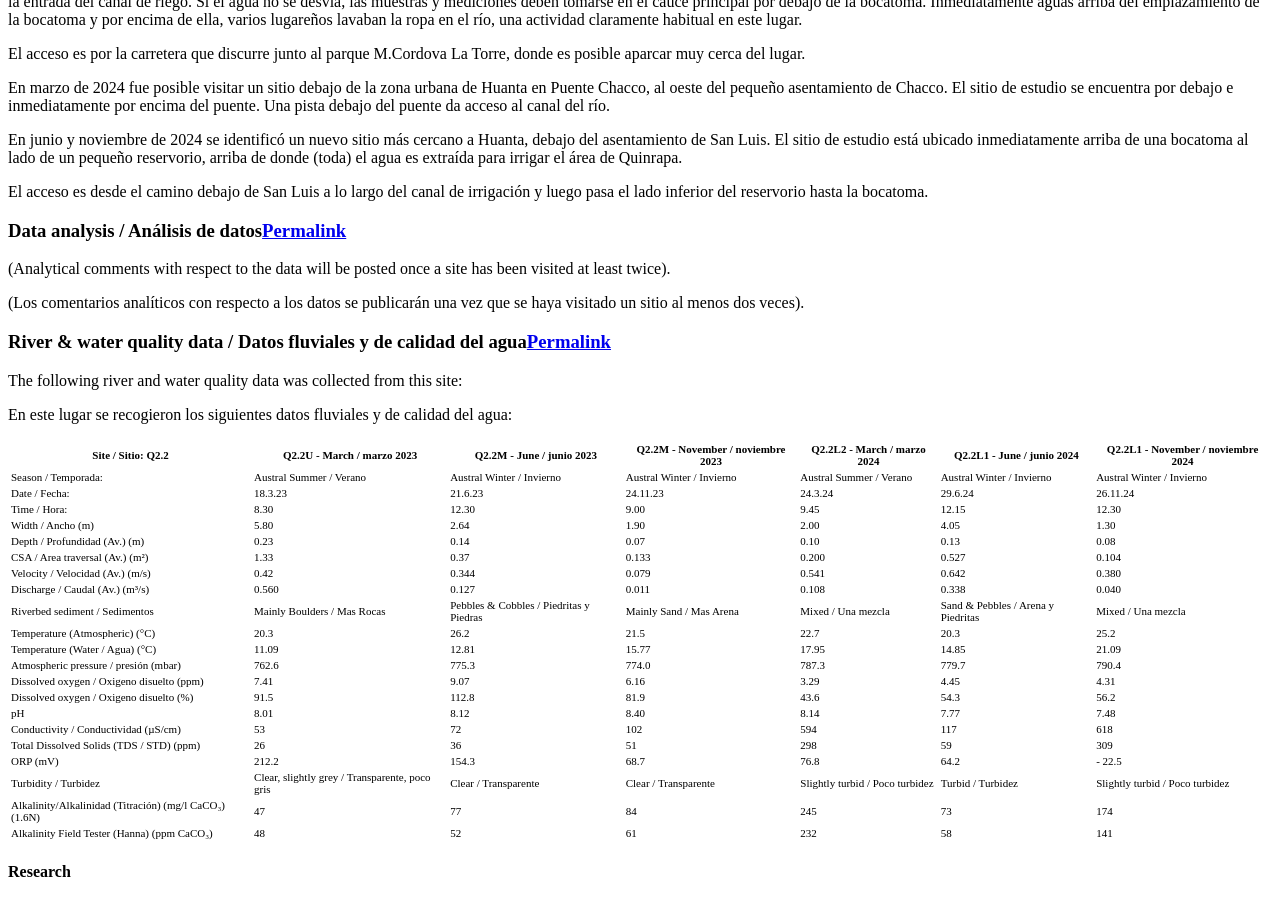
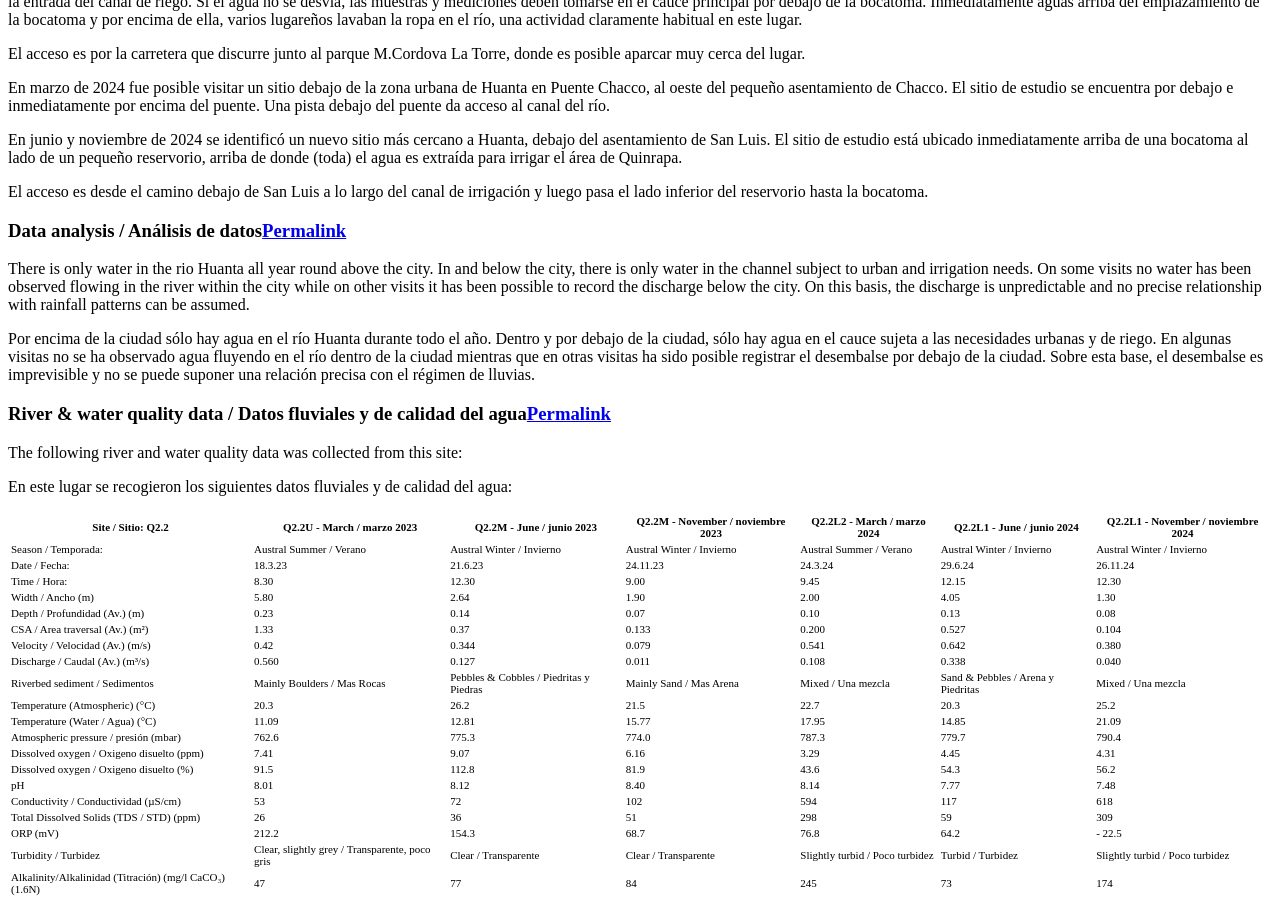
Before and after one commit to HVLepage/cavep-unah, a Jekyll site: the page built from _docs/site-network/Q2_2.md, in a window 1280 px wide and 900 px high, scrolled down 8139 px. Built offline with Jekyll 4.4.1, drawn with Linux system fonts in a browser that asks for light colours; comment, search, counter and statistics services are not loaded.

Commit message:
Update Q2_2.md

```diff
--- a/_docs/site-network/Q2_2.md
+++ b/_docs/site-network/Q2_2.md
@@ -146,9 +146,9 @@ El acceso es desde el camino debajo de San Luis a lo largo del canal de irrigaci
 
 ### Data analysis / Análisis de datos
 
-(Analytical comments with respect to the data will be posted once a site has been visited at least twice).
+There is only water in the rio Huanta all year round above the city. In and below the city, there is only water in the channel subject to urban and irrigation needs. On some visits no water has been observed flowing in the river within the city while on other visits it has been possible to record the discharge below the city. On this basis, the discharge is unpredictable and no precise relationship with rainfall patterns can be assumed.
 
-(Los comentarios analíticos con respecto a los datos se publicarán una vez que se haya visitado un sitio al menos dos veces).
+Por encima de la ciudad sólo hay agua en el río Huanta durante todo el año. Dentro y por debajo de la ciudad, sólo hay agua en el cauce sujeta a las necesidades urbanas y de riego. En algunas visitas no se ha observado agua fluyendo en el río dentro de la ciudad mientras que en otras visitas ha sido posible registrar el desembalse por debajo de la ciudad. Sobre esta base, el desembalse es imprevisible y no se puede suponer una relación precisa con el régimen de lluvias.
 
 
 ### River & water quality data / Datos fluviales y de calidad del agua
```
